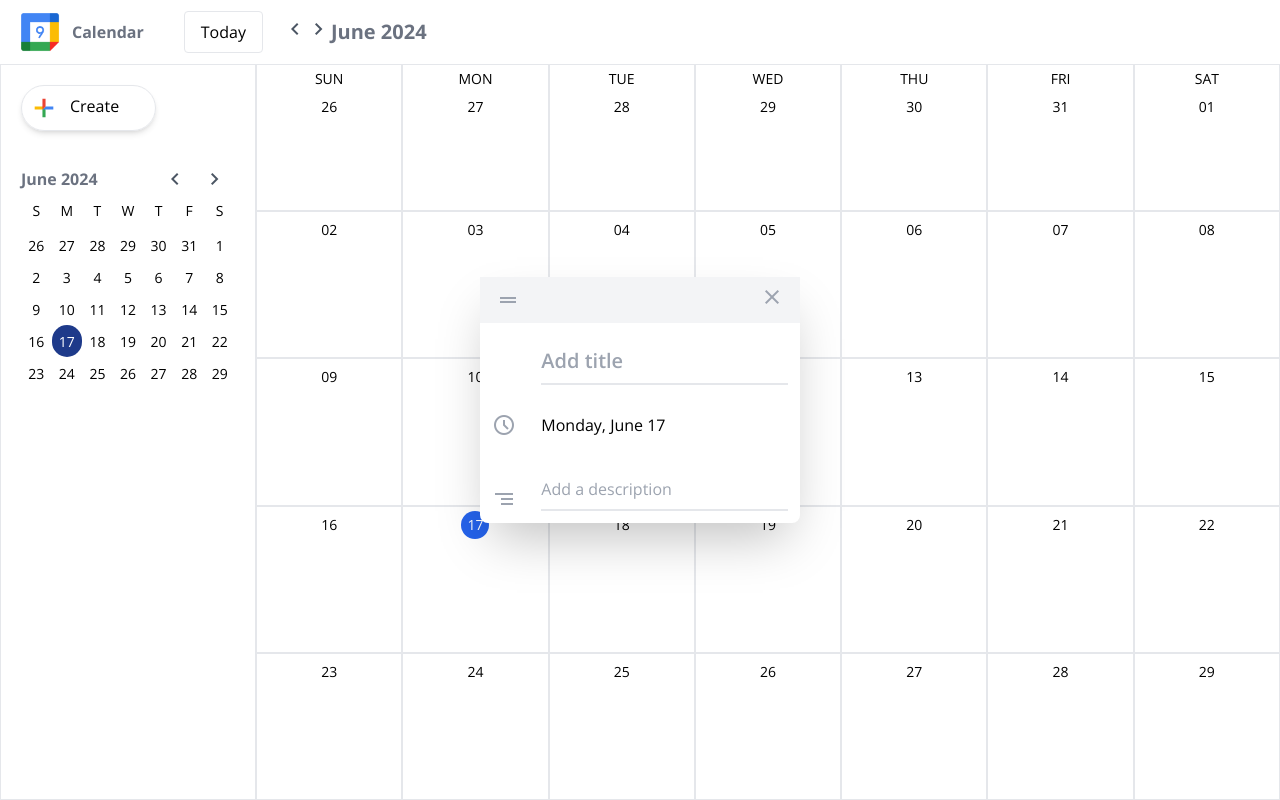
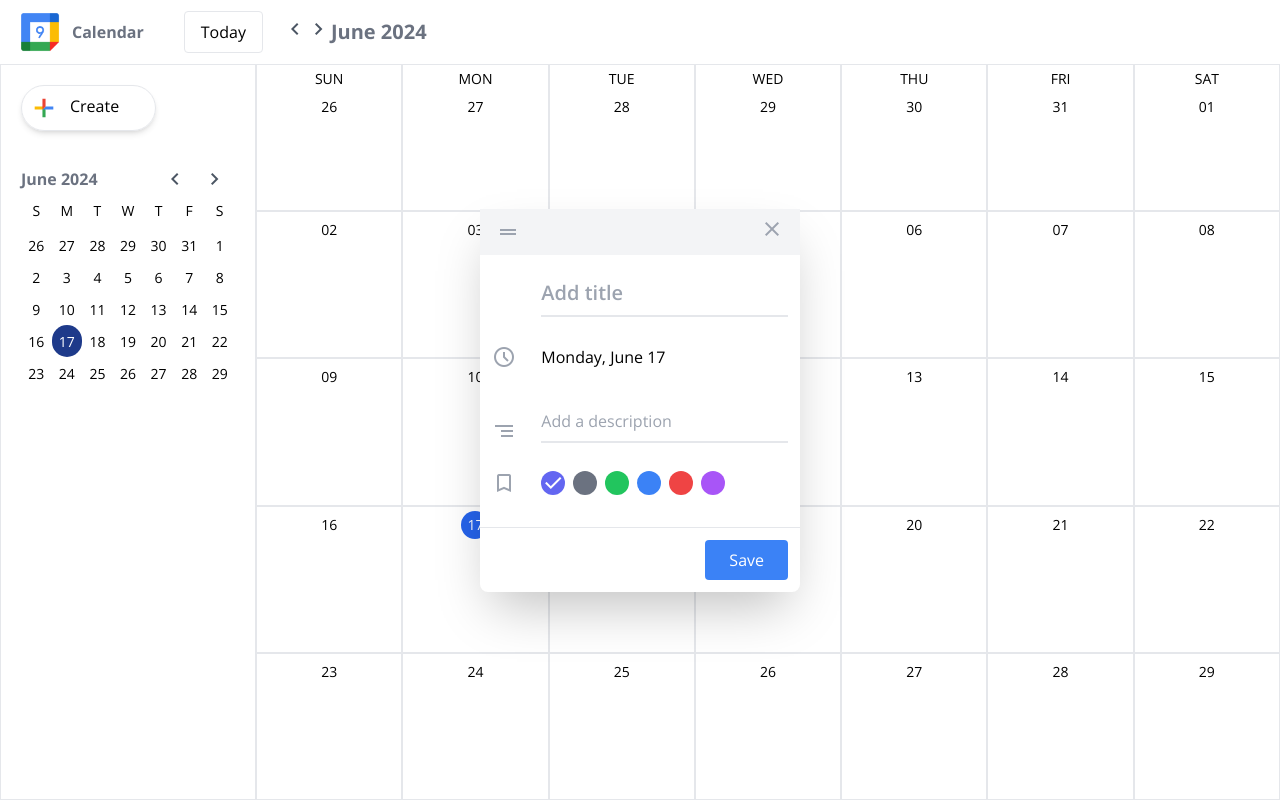
Before and after one commit to katdom13/nextjs-google-calendar, a Next.js app: page / in a window 1280 px wide. Both pictures are taken after a click on the button "Create". Built offline with nearby package versions, Linux system fonts and the light colour scheme.

Commit message:
Save events

```diff
--- a/src/components/EventModal.tsx
+++ b/src/components/EventModal.tsx
@@ -1,14 +1,45 @@
 'use client'
 
+/* tailwind-include-classes
+bg-indigo-500
+bg-gray-500
+bg-green-500
+bg-blue-500
+bg-red-500
+bg-purple-500
+*/
+
 import CalendarContext from '@/context/CalendarContext'
-import { useContext, useState } from 'react'
+import { CalendarEvent } from '@/types'
+import { revalidatePath } from 'next/cache'
+import { FormEvent, useContext, useState } from 'react'
+
+const labelsClasses = ['indigo', 'gray', 'green', 'blue', 'red', 'purple']
+
+type EventFormData = {
+    title: string;
+    description: string;
+}
 
 const EventModal = () => {
-    const { selectedDate, setShowEventModal } = useContext(CalendarContext)
+    const [selectedLabelClass, setSelectedLabelClass] = useState(labelsClasses[0])
+    const { selectedDate, setShowEventModal, dispatchEvents } = useContext(CalendarContext)
+
+    // Parametrize this
+    const saveEvent = async (formData: FormData) => {
+        const event: CalendarEvent = {
+            id: Date.now(),
+            title: formData.get('title')?.toString() || '',
+            description: formData.get('description')?.toString() || '',
+            labelColor: selectedLabelClass,
+            date: selectedDate.toISOString(),
+        }
+        dispatchEvents({ 'type': 'create', payload: event })
+    }
 
     return (
         <div className='h-screen w-full fixed left-0 top-0 flex justify-center items-center'>
-            <form className='bg-white rounded-lg shadow-2xl w-1/4'>
+            <form className='bg-white rounded-lg shadow-2xl w-1/4' action={saveEvent}>
                 <header className='bg-gray-100 px-4 py-2 flex justify-between items-center'>
                     <span className='material-symbols-outlined text-gray-400'>
                         drag_handle
@@ -43,8 +74,34 @@ const EventModal = () => {
                             required
                             className='pt-3 border-0 text-gray-600 pb-2 w-full border-b-2 border-gray-200 focus:outline-none focus:ring-0 focus:border-blue-500'
                         />
+                        <span className='material-symbols-outlined text-gray-400'>
+                            bookmark_border
+                        </span>
+                        <div className='flex gap-x-2'>
+                            { labelsClasses.map((cls, idx) => (
+                                <span
+                                    key={`${cls}-${idx}`}
+                                    className={`bg-${cls}-500 w-6 h-6 rounded-full flex items-center justify-center cursor-pointer`}
+                                    onClick={() => setSelectedLabelClass(cls)}
+                                >
+                                    { selectedLabelClass === cls && (
+                                        <span className='material-symbols-outlined text-white text-xs'>
+                                            check
+                                        </span>
+                                    ) }
+                                </span>
+                            )) }
+                        </div>
                     </div>
                 </div>
+                <footer className='flex justify-end border-t p-3 mt-5'>
+                    <button
+                        type='submit'
+                        className='bg-blue-500 hover:bg-blue-600 px-6 py-2 rounded text-white'
+                    >
+                        Save
+                    </button>
+                </footer>
             </form>
         </div>
     )
--- a/src/context/CalendarContext.ts
+++ b/src/context/CalendarContext.ts
@@ -2,6 +2,8 @@
 
 import dayjs, { Dayjs } from "dayjs"
 import { createContext, Dispatch, SetStateAction } from "react"
+import { EventDispatcherAction } from "./ContextWrapper";
+import { CalendarEvent } from "@/types";
 
 type CalendarContextType = {
   monthIdx: number;
@@ -10,6 +12,8 @@ type CalendarContextType = {
   setSelectedDate: Dispatch<SetStateAction<Dayjs>>;
   showEventModal: boolean,
   setShowEventModal: Dispatch<SetStateAction<boolean>>,
+  savedEvents: CalendarEvent[],
+  dispatchEvents: Dispatch<EventDispatcherAction>,
 }
 
 const CalendarContext = createContext<CalendarContextType>({
@@ -19,6 +23,8 @@ const CalendarContext = createContext<CalendarContextType>({
   setSelectedDate: () => {},
   showEventModal: false,
   setShowEventModal: () => {},
+  savedEvents: [],
+  dispatchEvents: () => {},
 })
 
 export default CalendarContext
--- a/src/context/ContextWrapper.tsx
+++ b/src/context/ContextWrapper.tsx
@@ -1,8 +1,40 @@
 'use client'
 
-import { ReactNode, useState } from "react"
+import { ReactNode, useEffect, useReducer, useState } from "react"
 import CalendarContext from "./CalendarContext"
 import dayjs, { Dayjs } from "dayjs"
+import { CalendarEvent } from "@/types"
+
+
+
+export type EventDispatcherAction = {
+  type: "create" | "update" | "delete";
+  payload: CalendarEvent
+}
+
+const eventDispatcher = (state: CalendarEvent[], action: EventDispatcherAction) => {
+  const { type, payload } = action
+
+  switch (type) {
+    case "create":
+      return [...state, payload]
+    case "update":
+      return state.map(event => event.id === payload.id ? payload : event)
+    case "delete":
+      return state.filter(event => event.id !== payload.id)
+    default:
+      throw new Error();
+  }
+}
+
+// Parametrize this
+const getInitialCalendarEvents = (): CalendarEvent[] => {
+  let savedEvents = null;
+  if (global?.window !== undefined) {
+    savedEvents = localStorage.getItem('savedEvents');
+  }
+  return (savedEvents ? JSON.parse(savedEvents) : []) as CalendarEvent[]
+}
 
 type ContextWrapperProps = {
   children: ReactNode
@@ -12,9 +44,24 @@ const ContextWrapper = ({children}: ContextWrapperProps) => {
   const [monthIdx, setMonthIdx] = useState(dayjs().month())
   const [selectedDate, setSelectedDate] = useState<Dayjs>(dayjs())
   const [showEventModal, setShowEventModal] = useState(false)
+  const [savedEvents, dispatchEvents] = useReducer(eventDispatcher, [], getInitialCalendarEvents)
+
+  useEffect(() => {
+    // Parametrize this
+    localStorage.setItem('savedEvents', JSON.stringify(savedEvents))
+  }, [savedEvents])
 
   return (
-    <CalendarContext.Provider value={{monthIdx, setMonthIdx, selectedDate, setSelectedDate, showEventModal, setShowEventModal}}>
+    <CalendarContext.Provider value={{
+      monthIdx,
+      setMonthIdx,
+      selectedDate,
+      setSelectedDate,
+      showEventModal,
+      setShowEventModal,
+      savedEvents,
+      dispatchEvents,
+    }}>
       {children}
     </CalendarContext.Provider>
   )
--- /dev/null
+++ b/src/types.ts
@@ -0,0 +1,10 @@
+import { Dayjs } from "dayjs";
+
+// Should be serializable
+export type CalendarEvent = {
+    id: number;
+    title: string;
+    description: string;
+    labelColor: string;
+    date: string;
+}
```
